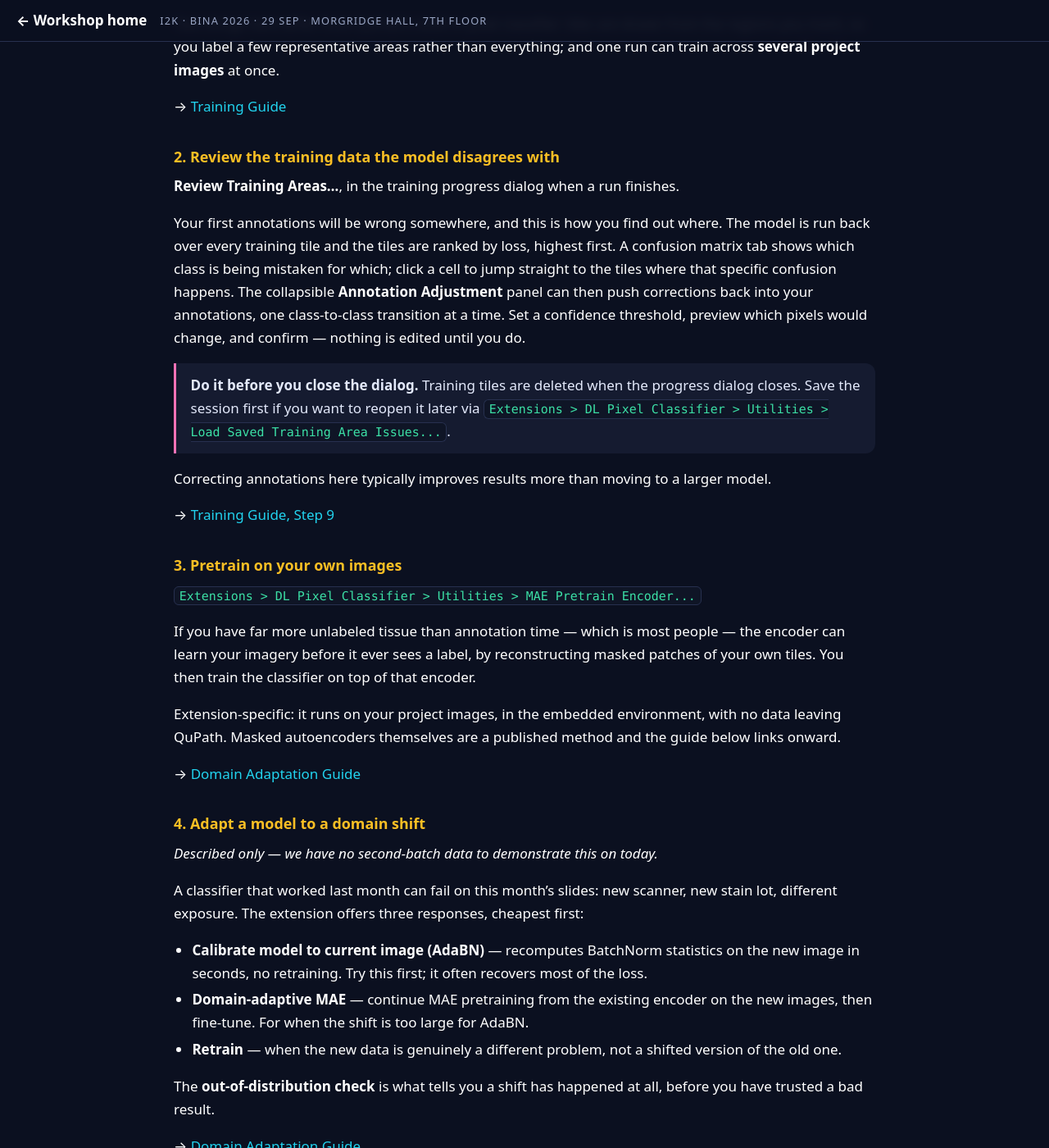
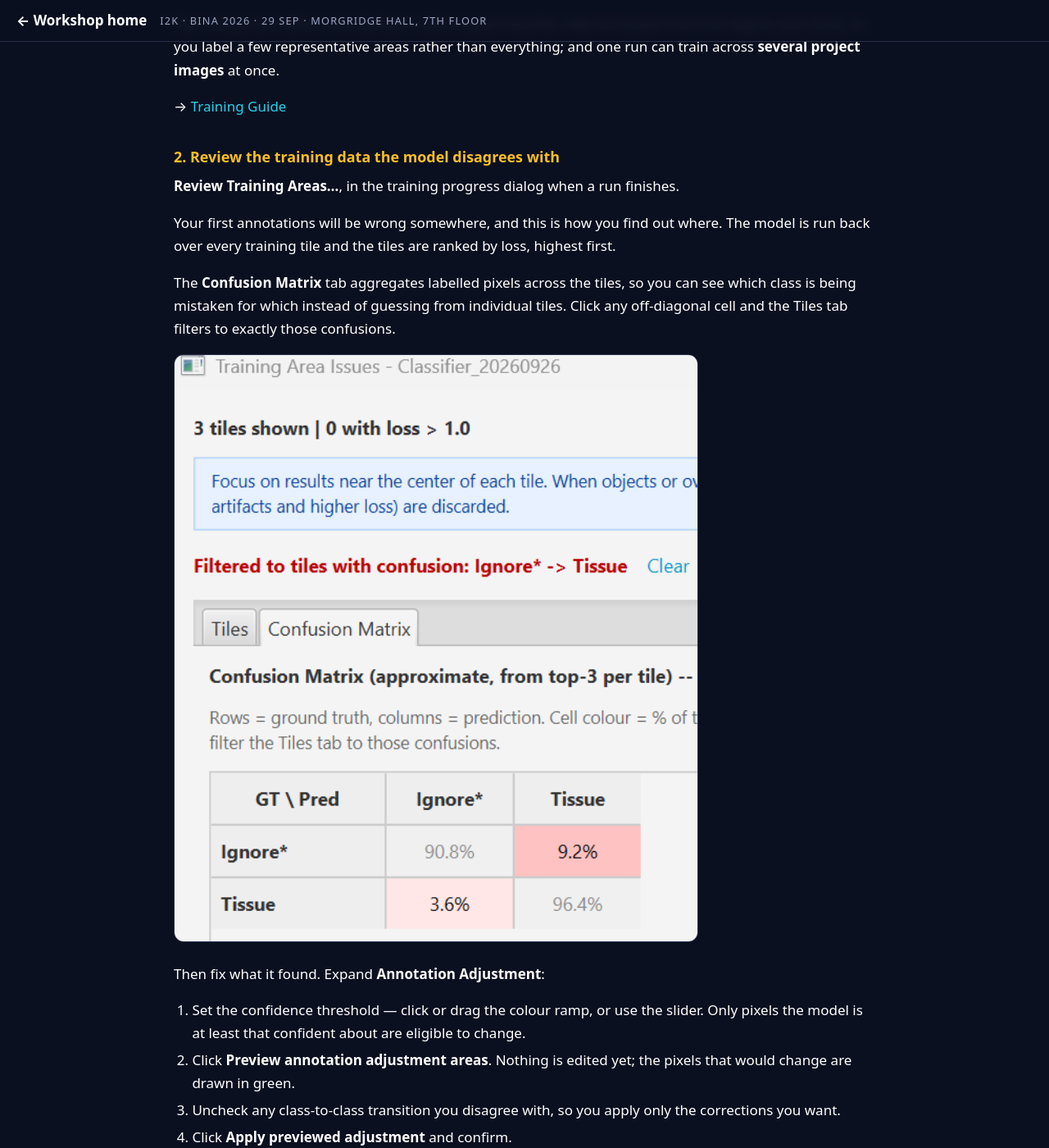
Before and after one commit to MichaelSNelson/BINA-I2K-2026-QuPath-Extensions, a Jekyll site: the page built from docs/02-dl-pixel-classifier.md, in a window 1280 px wide and 1400 px high, scrolled down 9051 px. Shown: the whole window at 82% size. Built offline with Jekyll 4.4.1, drawn with Linux system fonts in a browser that asks for light colours; some of the changed text lies outside the part shown.

Commit message:
docs(dl): show the confusion matrix, and walk the annotation-adjustment flow
Adds the Training Area Issues screenshot on the Confusion Matrix tab, and
turns the one-paragraph description of fixing annotations into the four steps
you actually perform: set the confidence threshold, preview, uncheck the
transitions you disagree with, apply.

The flow is written against 0.9.5, which is the first release where it reads
honestly. Before it, the button said "Adjust annotations in current tile"
while the first click only previewed, and the confidence ramp looked like a
slider but was a read-only legend — so the steps here name "Preview annotation
adjustment areas" and say the ramp is click-and-drag.

The screenshot predates 0.9.5 and is a placeholder. Its subtitle still reads
"approximate, from top-3 per tile", wording that no longer exists, and its
percentages come from the old denominator, which counted only tiles that
already had an error for that class. The prose deliberately quotes neither the
subtitle nor any number, so the page stays correct until the image is
replaced. Re-capture is tracked locally in TODO.md.

Claude-Session: https://claude.ai/code/session_01N4ZFToSsHCjtBUjwWur5XU

```diff
--- a/docs/02-dl-pixel-classifier.md
+++ b/docs/02-dl-pixel-classifier.md
@@ -289,11 +289,25 @@ can train across **several project images** at once.
 **Review Training Areas...**, in the training progress dialog when a run finishes.
 
 Your first annotations will be wrong somewhere, and this is how you find out where. The model
-is run back over every training tile and the tiles are ranked by loss, highest first. A confusion matrix tab shows which class is being mistaken for
-which; click a cell to jump straight to the tiles where that specific confusion happens.
-The collapsible **Annotation Adjustment** panel can then push corrections back into your
-annotations, one class-to-class transition at a time. Set a confidence threshold, preview which
-pixels would change, and confirm — nothing is edited until you do.
+is run back over every training tile and the tiles are ranked by loss, highest first.
+
+The **Confusion Matrix** tab aggregates labelled pixels across the tiles, so you can see which
+class is being mistaken for which instead of guessing from individual tiles. Click any
+off-diagonal cell and the Tiles tab filters to exactly those confusions.
+
+<img src="../images/dl-pixel-classifier/Issues-confusion.png" alt="The Training Area Issues window on the Confusion Matrix tab. A red banner shows the view is filtered to tiles with the confusion Ignore-star to Tissue, with a Clear link beside it. Below is a two-by-two matrix with ground truth as rows and prediction as columns: the diagonal cells are grey, and the off-diagonal cells are shaded pink and red in proportion to how much of that class's pixels went to the wrong column" width="640">
+
+Then fix what it found. Expand **Annotation Adjustment**:
+
+1. Set the confidence threshold — click or drag the colour ramp, or use the slider. Only pixels
+   the model is at least that confident about are eligible to change.
+2. Click **Preview annotation adjustment areas**. Nothing is edited yet; the pixels that would
+   change are drawn in green.
+3. Uncheck any class-to-class transition you disagree with, so you apply only the corrections
+   you want.
+4. Click **Apply previewed adjustment** and confirm.
+
+Annotations outside the current tile are never touched.
 
 > **Do it before you close the dialog.** Training tiles are deleted when the progress dialog
 > closes. Save the session first if you want to reopen it later via
```
Also changed, not shown: images/dl-pixel-classifier/Issues-confusion.png (added).
